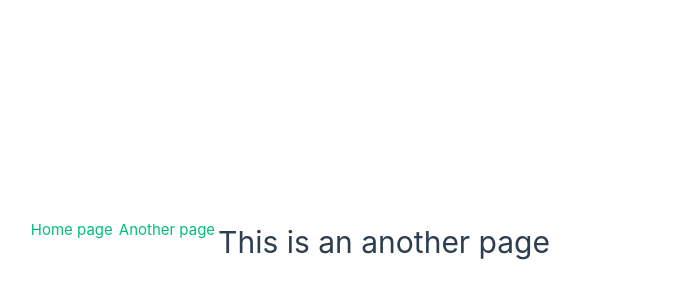
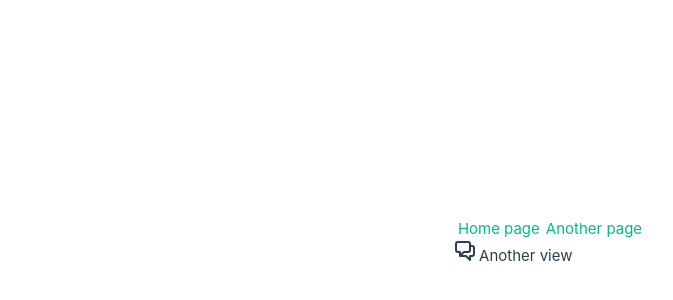
Before and after one commit to zheltkevich/vue-spa-template, a Vue app: page /another in a window 1280 px wide. Shown: the part 158-458 px from the top of the page, without its empty margins (90-763 px from the left). Built offline with nearby package versions, Linux system fonts and the light colour scheme.

Commit message:
Update file structure

```diff
--- a/index.html
+++ b/index.html
@@ -1,5 +1,5 @@
 <!doctype html>
-<html lang="en">
+<html lang="ru">
     <head>
         <meta charset="UTF-8" />
         <link
@@ -8,12 +8,12 @@
         <meta
             name="viewport"
             content="width=device-width, initial-scale=1.0" />
-        <title>Vite App</title>
+        <title>Vue SPA template</title>
     </head>
     <body>
         <div id="app"></div>
         <script
             type="module"
-            src="/src/main.js"></script>
+            src="/src/app.js"></script>
     </body>
 </html>
--- a/package.json
+++ b/package.json
@@ -1,5 +1,5 @@
 {
-    "name": "vue3-vite-template",
+    "name": "vue-spa-template",
     "version": "0.0.0",
     "private": true,
     "type": "module",
--- a/src/App.vue
+++ b/src/App.vue
@@ -1,21 +1,10 @@
 <script setup>
-import { RouterLink, RouterView } from 'vue-router'
+import AppNavigation from '@blocks/AppNavigation.vue'
 </script>
 
 <template>
     <div class="app">
-        <nav class="nav">
-            <nav>
-                <RouterLink :to="{ name: 'home' }">Home page</RouterLink>
-                <RouterLink :to="{ name: 'another' }">Another page</RouterLink>
-            </nav>
-        </nav>
+        <AppNavigation />
         <RouterView />
     </div>
 </template>
-
-<style scoped>
-.app {
-    display: flex;
-}
-</style>
--- a/src/main.js
+++ b/src/app.js
@@ -1,5 +1,6 @@
-import './styles/styles.css'
-import './styles/styles.scss'
+import '@styles/styles.css'
+import '@styles/styles.scss'
+import '@js/someScript.js'
 
 import { createApp } from 'vue'
 import { createPinia } from 'pinia'
--- /dev/null
+++ b/src/components/blocks/AppNavigation.vue
@@ -0,0 +1,8 @@
+<template>
+    <nav class="nav">
+        <nav>
+            <RouterLink :to="{ name: 'home' }">Home page</RouterLink>
+            <RouterLink :to="{ name: 'another' }">Another page</RouterLink>
+        </nav>
+    </nav>
+</template>
--- a/src/components/views/AnotherView.vue
+++ b/src/components/views/AnotherView.vue
@@ -1,5 +1,6 @@
+<script setup>
+import IconCommunity from '@icons/IconCommunity.vue'
+</script>
 <template>
-    <div class="another">
-        <h1>This is an another page</h1>
-    </div>
+    <div class="another-view"><IconCommunity /> Another view</div>
 </template>
--- a/src/components/views/HomeView.vue
+++ b/src/components/views/HomeView.vue
@@ -1,5 +1,7 @@
-<script setup></script>
+<script setup>
+import IconEcosystem from '@icons/IconEcosystem.vue'
+</script>
 
 <template>
-    <main>HOME VIEW</main>
+    <div><IconEcosystem /> Home view</div>
 </template>
--- /dev/null
+++ b/src/js/someScript.js
@@ -0,0 +1,2 @@
+// eslint-disable-next-line no-console
+console.log('Script connected')
--- a/src/styles/scss/base.scss
+++ b/src/styles/scss/base.scss
@@ -35,10 +35,14 @@ body {
 
 /* stylelint-disable-next-line selector-max-id */
 #app {
+    display: grid;
     max-width: 1280px;
+    min-height: 100dvh;
     margin: 0 auto;
     padding: 2rem;
+    padding: 0 2rem;
     font-weight: normal;
+    place-items: center;
 }
 
 a,
@@ -54,17 +58,3 @@ a,
         background-color: hsl(160 100% 37% / 0.2);
     }
 }
-
-@media (width >= 1024px) {
-    body {
-        display: flex;
-        place-items: center;
-    }
-
-    /* stylelint-disable-next-line selector-max-id */
-    #app {
-        display: grid;
-        grid-template-columns: 1fr 1fr;
-        padding: 0 2rem;
-    }
-}
--- a/vite.config.js
+++ b/vite.config.js
@@ -9,7 +9,13 @@ export default defineConfig({
     resolve: {
         alias: {
             '@': fileURLToPath(new URL('./src', import.meta.url)),
+            '@js': fileURLToPath(new URL('./src/js', import.meta.url)),
+            '@styles': fileURLToPath(new URL('./src/styles', import.meta.url)),
+            '@stores': fileURLToPath(new URL('./src/stores', import.meta.url)),
+            '@router': fileURLToPath(new URL('./src/router', import.meta.url)),
             '@views': fileURLToPath(new URL('./src/components/views', import.meta.url)),
+            '@blocks': fileURLToPath(new URL('./src/components/blocks', import.meta.url)),
+            '@icons': fileURLToPath(new URL('./src/components/icons', import.meta.url)),
         },
     },
 })
```
